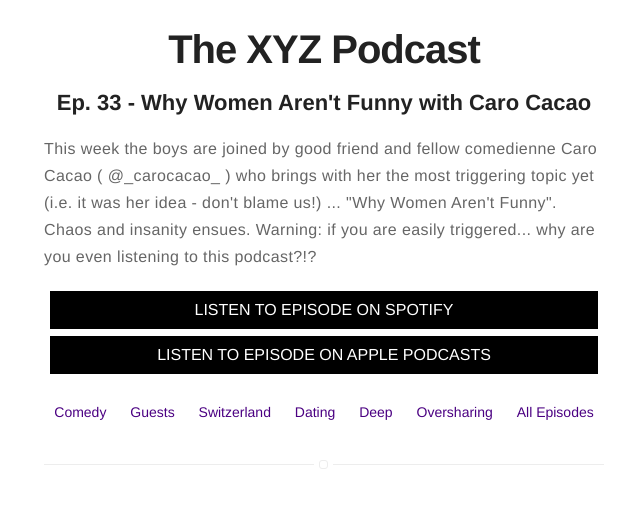
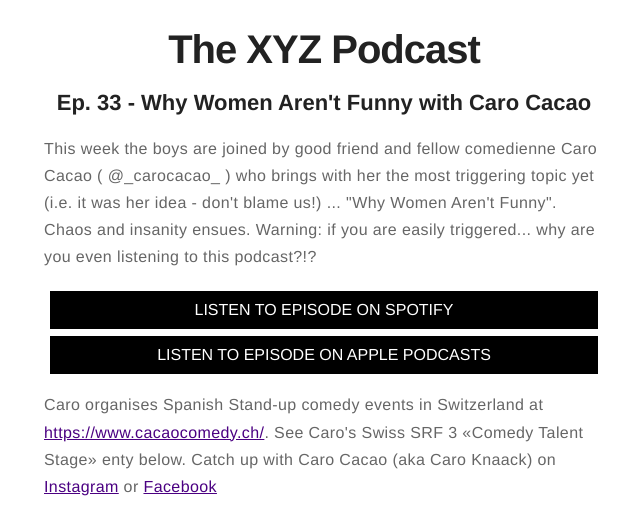
Before and after one commit to harryf/thexyzpodcast, a Jekyll site: the page built from _episodes/Ep_33_-_Why_Women_Arent_Funny_with_Caro_Cacao.html, in a window 1280 px wide. Shown: the part 327-837 px from the top of the page, without its empty margins (316-956 px from the left). Built offline with Jekyll 4.4.1, drawn with Linux system fonts in a browser that asks for light colours.

Commit message:
Further updates to extra content

```diff
--- a/_episodes/Ep_19_-_Fame_with_Ahmet_Bilge.html
+++ b/_episodes/Ep_19_-_Fame_with_Ahmet_Bilge.html
@@ -28,6 +28,6 @@ youtube:
     {% endif %}
 
     <p>
-    Ahmet is well known in Switzerland for organising the American Stand-up Show and Comedy Nights Zürich. Find out more about Ahmet at <a href="https://www.ahmetbilgecomedy.com/">https://www.ahmetbilgecomedy.com/</a>
+    Ahmet is well known in Switzerland for organising <a href="https://www.facebook.com/theASS.ch">The American Stand-up Show</a> and <a href="https://www.facebook.com/comedynightszurich">Comedy Nights Zürich</a>. Find out more about Ahmet at <a href="https://www.ahmetbilgecomedy.com/">https://www.ahmetbilgecomedy.com/</a>
 </p>
 </div>
--- a/_episodes/Ep_22_-_Culture_Clash_with_Nick_Capper.html
+++ b/_episodes/Ep_22_-_Culture_Clash_with_Nick_Capper.html
@@ -26,6 +26,6 @@ youtube:
     {% endif %}
 
     <p>
-    Nick is an Australian comedian who can be heard on his two podcasts <a href="https://omny.fm/shows/the-phone-hacks/playlists/podcast">The Phone Hacks Podcast</a and <a href="https://flatstick69.podbean.com/">Flat Stick Podcast</a>. Find out more about Nick at <a href="http://www.nickcapper.com/">http://www.nickcapper.com/</a>.
+    Nick is an Australian comedian who can be heard on his two podcasts <a href="https://omny.fm/shows/the-phone-hacks/playlists/podcast">The Phone Hacks Podcast</a> and <a href="https://flatstick69.podbean.com/">Flat Stick Podcast</a>. Find out more about Nick at <a href="http://www.nickcapper.com/">http://www.nickcapper.com/</a>.
 </p>
 </div>
--- a/_episodes/Ep_33_-_Why_Women_Arent_Funny_with_Caro_Cacao.html
+++ b/_episodes/Ep_33_-_Why_Women_Arent_Funny_with_Caro_Cacao.html
@@ -25,5 +25,7 @@ youtube:
     <a href="{{ page.youtube }}" class="button" target="_blank">Watch Episode on YouTube</a>
     {% endif %}
 
+    <p>Caro organises Spanish Stand-up comedy events in Switzerland at <a href="https://www.cacaocomedy.ch/">https://www.cacaocomedy.ch/</a>. See Caro's Swiss SRF 3 «Comedy Talent Stage» enty below. Catch up with Caro Cacao (aka Caro Knaack) on <a href="https://www.instagram.com/_knaaaack_/">Instagram</a> or <a href="https://www.facebook.com/caroline.knaack">Facebook</a></p>
+<iframe width="560" height="315" src="https://www.youtube.com/embed/m7gG6wH7DiU" title="YouTube video player" frameborder="0" allow="accelerometer; autoplay; clipboard-write; encrypted-media; gyroscope; picture-in-picture" allowfullscreen></iframe>
 
 </div>
--- a/_extra/ep-19-fame-with-ahmet-bilge.html
+++ b/_extra/ep-19-fame-with-ahmet-bilge.html
@@ -1,3 +1,3 @@
 <p>
-    Ahmet is well known in Switzerland for organising the American Stand-up Show and Comedy Nights Zürich. Find out more about Ahmet at <a href="https://www.ahmetbilgecomedy.com/">https://www.ahmetbilgecomedy.com/</a>
+    Ahmet is well known in Switzerland for organising <a href="https://www.facebook.com/theASS.ch">The American Stand-up Show</a> and <a href="https://www.facebook.com/comedynightszurich">Comedy Nights Zürich</a>. Find out more about Ahmet at <a href="https://www.ahmetbilgecomedy.com/">https://www.ahmetbilgecomedy.com/</a>
 </p>
--- a/_extra/ep-22-culture-clash-with-nick-capper.html
+++ b/_extra/ep-22-culture-clash-with-nick-capper.html
@@ -1,3 +1,3 @@
 <p>
-    Nick is an Australian comedian who can be heard on his two podcasts <a href="https://omny.fm/shows/the-phone-hacks/playlists/podcast">The Phone Hacks Podcast</a and <a href="https://flatstick69.podbean.com/">Flat Stick Podcast</a>. Find out more about Nick at <a href="http://www.nickcapper.com/">http://www.nickcapper.com/</a>.
+    Nick is an Australian comedian who can be heard on his two podcasts <a href="https://omny.fm/shows/the-phone-hacks/playlists/podcast">The Phone Hacks Podcast</a> and <a href="https://flatstick69.podbean.com/">Flat Stick Podcast</a>. Find out more about Nick at <a href="http://www.nickcapper.com/">http://www.nickcapper.com/</a>.
 </p>
--- a/_extra/ep-33-why-women-arent-funny-with-caro-cacao.html
+++ b/_extra/ep-33-why-women-arent-funny-with-caro-cacao.html
@@ -0,0 +1,2 @@
+<p>Caro organises Spanish Stand-up comedy events in Switzerland at <a href="https://www.cacaocomedy.ch/">https://www.cacaocomedy.ch/</a>. See Caro's Swiss SRF 3 «Comedy Talent Stage» enty below. Catch up with Caro Cacao (aka Caro Knaack) on <a href="https://www.instagram.com/_knaaaack_/">Instagram</a> or <a href="https://www.facebook.com/caroline.knaack">Facebook</a></p>
+<iframe width="560" height="315" src="https://www.youtube.com/embed/m7gG6wH7DiU" title="YouTube video player" frameborder="0" allow="accelerometer; autoplay; clipboard-write; encrypted-media; gyroscope; picture-in-picture" allowfullscreen></iframe>
```
